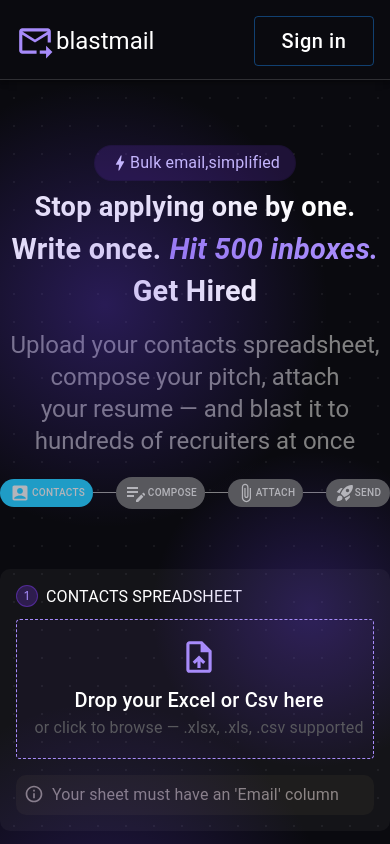
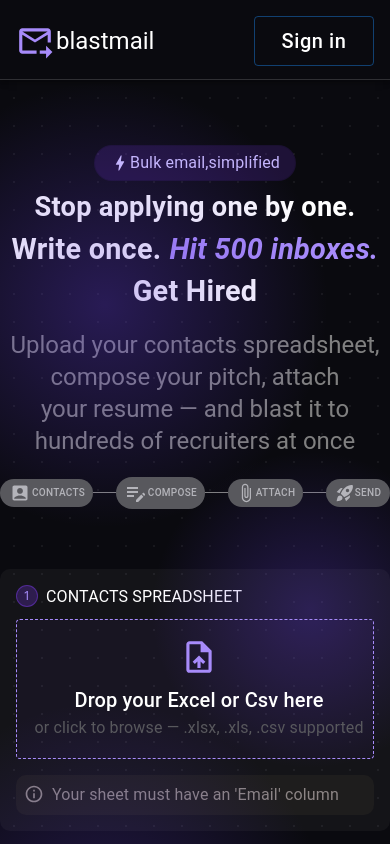
Before and after one commit to vidhilohia16/Bulkmails, a React (Vite) app in the folder vite-project/: page / in a window 390 px wide. Shown: the top 844 px of the page. Built offline with nearby package versions, Linux system fonts and the light colour scheme.

Commit message:
mobile submit

```diff
--- a/vite-project/src/FakeButtons.jsx
+++ b/vite-project/src/FakeButtons.jsx
@@ -14,7 +14,7 @@
           <Box sx={{display:"flex",width:{xs:"100%",md:"600px"},gap:"0px",alignItems:"center"}}>
 
         <Button variant="contained" disabled sx={{borderRadius: "999px","&.Mui-disabled": {
-            backgroundColor: "#1f9cc6",
+            backgroundColor: "#58585d",
             fontSize:{xs:"10px",md:"14px"},
             padding:{xs:"4px 8px",md:"6px 16px"},
             flexShrink:0,
```
